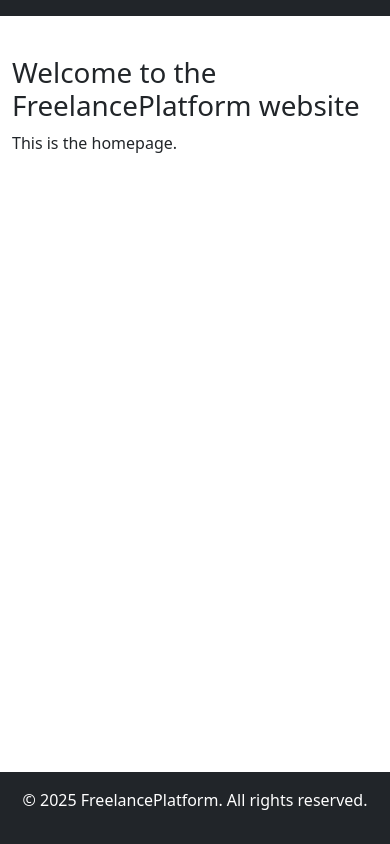
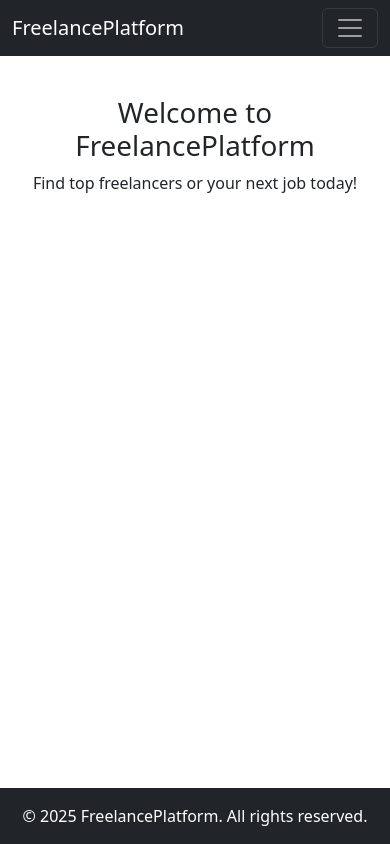
Before and after one commit to CptPrice6/freelance-platform, a React (Create React App) app in the folder frontend/: page / in a window 390 px wide. Built offline with nearby package versions, Linux system fonts and the light colour scheme.

Commit message:
added hamburger menu in header for mobile devices to improve responsiveness, also changed footer and home page

```diff
--- a/frontend/src/components/Footer.jsx
+++ b/frontend/src/components/Footer.jsx
@@ -1,9 +1,11 @@
 function Footer() {
   return (
-    <footer className="bg-dark text-white text-center py-3">
-      <p>
-        © {new Date().getFullYear()} FreelancePlatform. All rights reserved.
-      </p>
+    <footer className="bg-dark text-white text-center py-3 mt-auto">
+      <div className="container">
+        <p className="mb-0">
+          © {new Date().getFullYear()} FreelancePlatform. All rights reserved.
+        </p>
+      </div>
     </footer>
   );
 }
--- a/frontend/src/components/Header.jsx
+++ b/frontend/src/components/Header.jsx
@@ -1,13 +1,15 @@
 import { Link, useNavigate } from "react-router-dom";
 import { getAccessToken } from "../utils/tokens";
+import { useState } from "react";
 
 function Header() {
   const navigate = useNavigate();
   const accessToken = getAccessToken();
   const isAuthenticated = !!accessToken;
   const userRole = localStorage.getItem("role");
+  const [isNavbarOpen, setIsNavbarOpen] = useState(false);
 
-  const handleLogout = async () => {
+  const handleLogout = () => {
     // Clear all authentication-related data
     localStorage.removeItem("accessToken");
     localStorage.removeItem("refreshToken");
@@ -61,10 +63,28 @@ function Header() {
   return (
     <nav className="navbar navbar-expand-lg navbar-dark bg-dark">
       <div className="container">
-        {/* Left side links */}
-        <div className="navbar-nav">
-          {isAuthenticated && (
+        <Link className="navbar-brand" to="/">
+          FreelancePlatform
+        </Link>
+
+        {/* Mobile Toggle Button */}
+        <button
+          className="navbar-toggler"
+          type="button"
+          onClick={() => setIsNavbarOpen(!isNavbarOpen)}
+        >
+          <span className="navbar-toggler-icon"></span>
+        </button>
+
+        {/* Navbar Links */}
+        <div
+          className={`collapse navbar-collapse ${isNavbarOpen ? "show" : ""}`}
+        >
+          <ul className="navbar-nav ms-auto">
+            {/* Links for authenticated users */}
+            {isAuthenticated ? (
               <>
+                {/* General Links */}
                 <li className="nav-item">
                   <Link className="nav-link" to="/jobs">
                     Jobs
@@ -75,15 +95,35 @@ function Header() {
                     Freelancers
                   </Link>
                 </li>
+
+                {/* Dashboard Link */}
+                <li className="nav-item">
+                  <Link className="nav-link" to={getDashboardRoute()}>
+                    Dashboard
+                  </Link>
+                </li>
+                <li className="nav-item">
+                  <Link className="nav-link" to="/settings">
+                    Settings
+                  </Link>
+                </li>
+
+                {/* Role-specific Links */}
+                {renderRoleSpecificLinks()}
+
+                {/* Logout Button */}
+                <li className="nav-item">
+                  <button
+                    className="nav-link btn btn-link"
+                    onClick={handleLogout}
+                  >
+                    Logout
+                  </button>
+                </li>
               </>
-          )}
-        </div>
-
-        {/* Right side links */}
-        <div className="collapse navbar-collapse">
-          <ul className="navbar-nav ms-auto">
-            {!isAuthenticated ? (
+            ) : (
               <>
+                {/* Links for unauthenticated users */}
                 <li className="nav-item">
                   <Link className="nav-link" to="/login">
                     Login
@@ -95,28 +135,6 @@ function Header() {
                   </Link>
                 </li>
               </>
-            ) : (
-              <>
-                <li className="nav-item">
-                  <Link className="nav-link" to={getDashboardRoute()}>
-                    Dashboard
-                  </Link>
-                </li>
-                <li className="nav-item">
-                  <Link className="nav-link" to="/settings">
-                    Settings
-                  </Link>
-                </li>
-                {renderRoleSpecificLinks()}
-                <li className="nav-item">
-                  <button
-                    className="nav-link btn btn-link"
-                    onClick={handleLogout}
-                  >
-                    Logout
-                  </button>
-                </li>
-              </>
             )}
           </ul>
         </div>
--- a/frontend/src/pages/Home.jsx
+++ b/frontend/src/pages/Home.jsx
@@ -1,8 +1,12 @@
 function Home() {
   return (
-    <div>
-      <h1>Welcome to the FreelancePlatform website</h1>
-      <p>This is the homepage.</p>
+    <div className="container">
+      <div className="row align-items-center text-center text-md-start">
+        <div className="col-md-6">
+          <h1>Welcome to FreelancePlatform</h1>
+          <p>Find top freelancers or your next job today!</p>
+        </div>
+      </div>
     </div>
   );
 }
```
Lines whose indentation alone changed are shown as unchanged.
